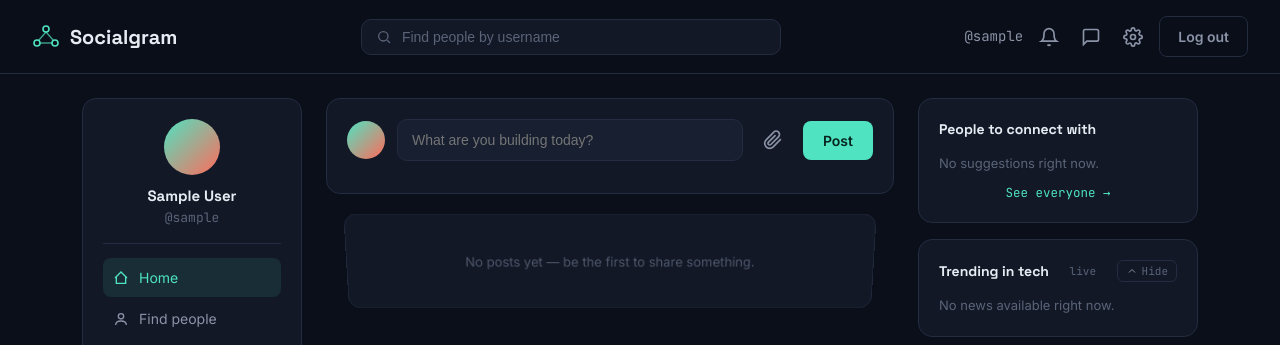
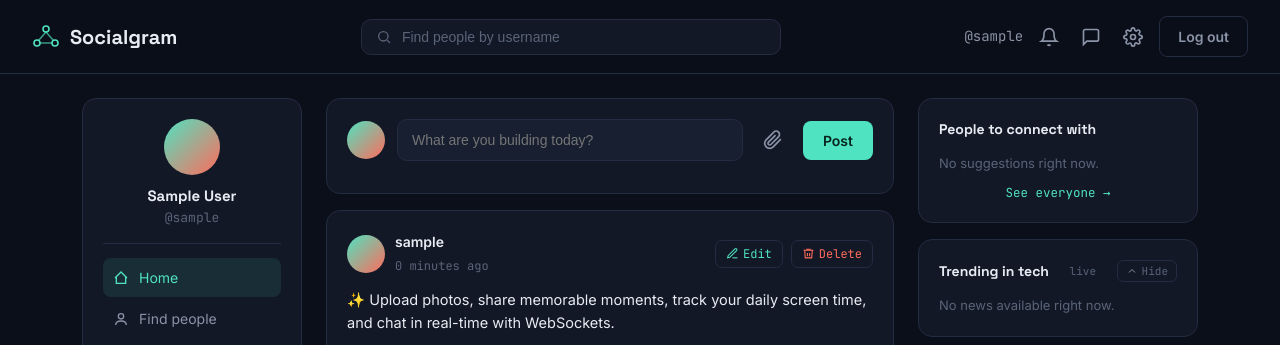
Before and after one commit to shivambegins/Socialgram, a Django app: page / in a window 1280 px wide. Shown: the top 345 px of the page. Run offline with Django 5.2, Linux system fonts and the light colour scheme; the visitor is signed in with stand-in values (Sample User, id 1); data comes from the database, SQL or seed files in the repository; data that the repository does not hold is empty.

Commit message:
fix: resolve Django 6.1 SMTP MAILERS conflict and enhance 3D scroll physics with feed auto-seed

```diff
--- a/templates/main.html
+++ b/templates/main.html
@@ -102,23 +102,27 @@
   .liked-by span{text-decoration:underline dotted var(--faint); cursor:default;}
 
   /* === 3D Scroll Effect === */
-  /* Allow 3D children to overflow the feed wrapper visibly */
-  .feed-col { overflow: visible !important; }
+  .feed-col {
+    overflow: visible !important;
+    perspective: 1400px;
+    perspective-origin: 50% 50%;
+  }
 
   .feed {
-    perspective: 1200px;
+    perspective: 1400px;
     perspective-origin: 50% 50%;
     overflow: visible !important;
   }
-  .feed .panel {
-    will-change: transform, opacity;
+  .feed .panel, .feed-col .composer {
+    will-change: transform, opacity, box-shadow;
     transform-style: preserve-3d;
-    transition: transform 0.1s cubic-bezier(0.2,0.8,0.2,1), opacity 0.12s ease, box-shadow 0.15s ease;
     transform-origin: center center;
     position: relative;
+    transition: box-shadow 0.2s ease, border-color 0.2s ease;
   }
-  .feed .panel.scroll-active {
-    box-shadow: 0 0 0 1px rgba(79,227,193,0.2), 0 24px 60px rgba(0,0,0,0.6) !important;
+  .feed .panel.scroll-active, .feed-col .composer.scroll-active {
+    box-shadow: 0 0 0 1.5px rgba(79,227,193,0.45), 0 20px 50px rgba(0,0,0,0.7), 0 0 35px rgba(79,227,193,0.25) !important;
+    border-color: rgba(79,227,193,0.6) !important;
   }
 
 
@@ -486,18 +490,10 @@
             'Content-Type': 'application/json',
             'X-CSRFToken': '{{ csrf_token }}'
           },
-          body: JSON.stringify({seconds: activeSeconds})
-        });
-        activeSeconds = 0;
-      }
-    }
-  }, 10000);
-</script>
-
-<script>
+          body: JS<script>
 (function() {
   function run3DScroll() {
-    const cards = document.querySelectorAll('.feed .panel');
+    const cards = document.querySelectorAll('.feed-col .panel');
     if (!cards.length) return;
     const winH = window.innerHeight;
     const winCenter = winH / 2;
@@ -505,20 +501,22 @@
     cards.forEach(card => {
       const rect = card.getBoundingClientRect();
       const cardCenter = rect.top + rect.height / 2;
-      // offset: -1 (above center) to +1 (below center)
-      let offset = (cardCenter - winCenter) / winCenter;
-      offset = Math.max(-1.5, Math.min(1.5, offset));
 
-      const rotateX  = offset * 22;               // tilt: max 22deg
-      const scale    = 1 - Math.abs(offset) * 0.08; // shrink: max 8%
-      const tz       = Math.abs(offset) * -80;     // push back: max 80px
-      const opacity  = 1 - Math.abs(offset) * 0.45; // fade: min ~0.33
+      // Calculate normalized offset from viewport center
+      let offset = (cardCenter - winCenter) / (winH * 0.45);
+      offset = Math.max(-1.4, Math.min(1.4, offset));
 
-      card.style.opacity   = Math.max(0.25, opacity);
-      card.style.transform = 'perspective(1200px) translateZ(' + tz + 'px) rotateX(' + rotateX + 'deg) scale(' + scale + ')';
+      // Dynamic 3D tilt, scale, and pushback
+      const rotateX = offset * -22;                 // tilt angle
+      const scale   = 1 - Math.abs(offset) * 0.07;  // shrink edges
+      const tz      = Math.abs(offset) * -110;      // depth push
+      const opacity = 1 - Math.abs(offset) * 0.35;  // fade edges
+
+      card.style.opacity   = Math.max(0.35, opacity);
+      card.style.transform = 'perspective(1200px) translateZ(' + tz.toFixed(1) + 'px) rotateX(' + rotateX.toFixed(1) + 'deg) scale(' + scale.toFixed(3) + ')';
 
       // Highlight the card closest to center
-      if (Math.abs(offset) < 0.25) {
+      if (Math.abs(offset) < 0.28) {
         card.classList.add('scroll-active');
       } else {
         card.classList.remove('scroll-active');
@@ -526,9 +524,8 @@
     });
   }
 
-  // Run on scroll (throttled with rAF)
   let ticking = false;
-  window.addEventListener('scroll', function() {
+  function onScroll() {
     if (!ticking) {
       window.requestAnimationFrame(function() {
         run3DScroll();
@@ -536,12 +533,18 @@
       });
       ticking = true;
     }
-  }, { passive: true });
+  }
 
-  // Run once on load
+  ['scroll', 'resize', 'touchmove', 'wheel'].forEach(function(evt) {
+    window.addEventListener(evt, onScroll, { passive: true });
+    document.addEventListener(evt, onScroll, { passive: true });
+  });
+
   run3DScroll();
-  // Re-run after images load (cards may resize)
   window.addEventListener('load', run3DScroll);
+  document.addEventListener('DOMContentLoaded', run3DScroll);
+  setTimeout(run3DScroll, 300);
+  setTimeout(run3DScroll, 1000);
 })();
 </script>
 
--- a/userauth/views.py
+++ b/userauth/views.py
@@ -57,6 +57,16 @@ def upload(request):
 
 @login_required
 def home(request):
+    # Auto-seed welcome posts if feed is empty so users have posts to scroll & explore
+    if not Post.objects.exists():
+        welcome_items = [
+            "🚀 Welcome to Socialgram! Try scrolling up and down on this feed to experience our dynamic 3D scroll physics in action.",
+            "🎥 Connect with friends via WebRTC video calls, and enable AI Meeting Mode to automatically generate meeting transcripts & summaries powered by Google Gemini!",
+            "✨ Upload photos, share memorable moments, track your daily screen time, and chat in real-time with WebSockets."
+        ]
+        for cap in welcome_items:
+            Post.objects.create(user=request.user, caption=cap)
+
     posts = Post.objects.select_related('user').prefetch_related(
         'like_set__user', 'comments__user', 'shares'
     ).order_by('-created_AT')
```
Also changed, not shown: SocailMeadia/settings.py (+7 -5 lines).
